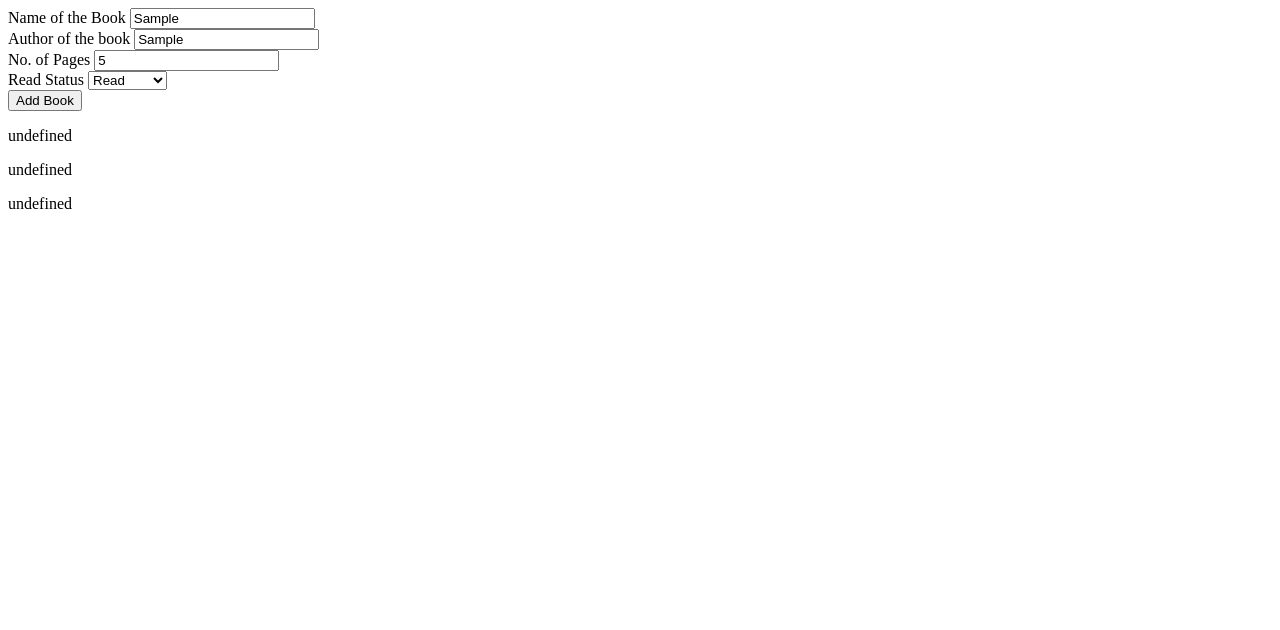
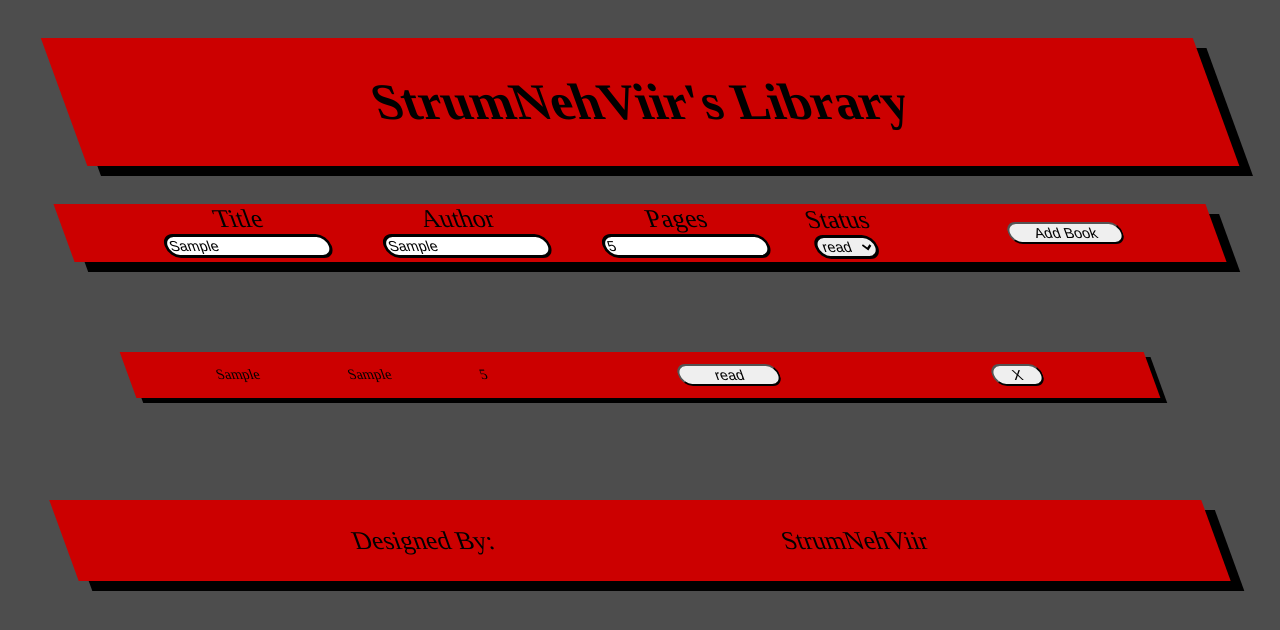
Before and after one commit to strumnehviir/bookLibrary, a plain HTML site: page index.html in a window 1280 px wide. Both pictures are taken after typing "Sample", "Sample", "5" into the empty fields and a click on the input "Add Book". Drawn offline with Linux system fonts and the light colour scheme.

Commit message:
completed project

```diff
--- a/index.html
+++ b/index.html
@@ -5,31 +5,40 @@
         <link rel = "stylesheet" href = "library.css">
     </head>
     <body>
-        <div id = "forum-box">
+        <div id = "container">
+            <div id = "title">
+                <h1>StrumNehViir's Library</h1>
+            </div>
+            <div id = "form-box">
                 <form id = "form">
-                <div id = "name-box">
-                    <label for = "book">Name of the Book</label>
-                    <input  name = "book" id ="book" type = "text" required>
+                    <div id = "name-box" class = "formbox">
+                        <label for = "book">Title</label>
+                        <input  name = "book" id ="book" type = "text" class = "form-input" required>
                     </div>
-                <div id ="author-box">
-                    <label for = "author" >Author of the book</label>
-                    <input name = "author" id = "author" type = "text" required>
+                    <div id ="author-box" class = "formbox">
+                        <label for = "author" >Author</label>
+                        <input name = "author" id = "author" type = "text" class = "form-input" required>
                     </div>
-                <div id = "pages-box">
-                    <label for = "pages">No. of Pages</label>
-                    <input name = "pages" id = "pages" type = "number" required>
+                    <div id = "pages-box" class = "formbox">
+                        <label for = "pages">Pages</label>
+                        <input name = "pages" id = "pages" type = "number" class = "form-input" required>
                     </div>
-                <div id = "status-box">
-                    <label for = "status">Read Status</label>
-                <select name = "status" id="status" name = "status">
-                    <option value="read">Read</option>
-                    <option value="not-read">Not Read</option>
+                    <div id = "status-box" class = "formbox">
+                        <label for = "status">Status</label>
+                    <select name = "status" id="status" name = "status" class = "form-input" required>
+                        <option value="read">read</option>
+                        <option value="not-read">not read</option>
                       </select>
                     </div>
                     <input id = submit type = "submit" value = "Add Book">
                 </form>
             </div>
             <div id = "library-box"></div>
+            <div id = "footer">
+                <p> Designed By: </p>
+                <p>StrumNehViir</p>
+            </div>
             <script src = "library.js"></script>
+        </div>
     </body>
 </html>
--- a/library.css
+++ b/library.css
@@ -0,0 +1,132 @@
+body{
+    border: 0px;
+    margin: 0px;
+    font-size: 2vw;
+}
+
+#container{
+    width: 100vw;
+    min-height: 100vh;
+    background-color: #4d4d4d;
+    display: flex;
+    flex-direction: column;
+    align-items: center;
+}
+
+#title{
+    width: 90%;
+    height: 5%;
+    background-color: #cc0000;
+    display: flex;
+    flex-direction: row;
+    justify-content: center;
+    box-shadow: 10px 10px;
+    margin-top: 3%;
+    transform: skewX(20deg);
+
+}
+
+
+#form-box{
+    width: 90%;
+    height: 30%;
+    background-color: #cc0000;
+    box-shadow: 10px 10px;
+    margin-top: 3%;
+    transform: skewX(20deg);
+}
+
+#form{
+    width: 100%;
+    height: 100%;
+    display: flex;
+    flex-direction: row;
+    align-items: center;
+    justify-content: center;
+
+}
+
+.formbox{
+    display: flex;
+    flex-direction: column;
+    margin-left: 1%;
+    margin-right: 1%;
+    align-items: center;
+    justify-content: center;
+
+
+
+}
+.form-input{
+    width: 80%;
+    height: 40%;
+    font-size: .9rem;
+    border: solid;
+    border-color: black;
+    border-radius: 1rem;
+    margin-bottom: 2%;
+
+}
+
+#submit{
+    width: 10%;
+    height: 5%;
+    font-size: .9rem;
+    margin-right: 2%;
+    margin-left: 10%;
+    border-radius: 1rem;
+}
+
+#library-box{
+    width: 100%;
+    min-height: 50%;
+    margin-top: 5%;
+    margin-bottom: 5%;
+    display: flex;
+    flex-direction: column;
+    align-items: center;
+}
+
+.book-box{
+    width: 80%;
+    height: 10%;
+    background-color: #cc0000;
+    display: flex;
+    flex-direction: row;
+    justify-content: space-evenly;
+    align-items: center;
+    font-size: .9rem;
+    transform: skewX(20deg);
+    box-shadow: 5px 5px;
+    margin-top: 2%;
+}
+
+.read-button{
+    width: 10%;
+    height: 5%;
+    font-size: .9rem;
+    margin-right: 2%;
+    margin-left: 10%;
+    border-radius: 1rem;
+}
+
+.cross-button{
+    width: 5%;
+    height: 5%;
+    font-size: .9rem;
+    margin-right: 2%;
+    margin-left: 10%;
+    border-radius: 2rem;
+}
+
+#footer{
+    width: 90%;
+    height: 5%;
+    background-color: #cc0000;
+    display: flex;
+    flex-direction: row;
+    justify-content: space-evenly;
+    box-shadow: 10px 10px;
+    margin-top: 3%;
+    transform: skewX(20deg);
+}
--- a/library.js
+++ b/library.js
@@ -6,45 +6,121 @@ function Book(title, author, pages, read){
     this.pages = pages
     this.read = read
 }
-function creatorDom(library){
+
+function removeAllChildNodes(parent) {
+    while (parent.firstChild) {
+        parent.removeChild(parent.firstChild);
+    }
+}
+
+function eventListenerClassCross(){
+    let bookBoxCross = document.getElementsByClassName('cross-button')
+    for(cross of bookBoxCross){
+        cross.addEventListener('click', (e) => {
+            let crossInfo = e.target
+            let divID = crossInfo.parentNode.id
+            let removingDiv = document.getElementById(divID)
+            removingDiv.remove()
+            let uncleanedDivID = divID
+            let libraryEntry = uncleanedDivID.replaceAll("-", " ")
+            let offendingEntry = library.filter(entry => entry.title === libraryEntry)
+
+            library = library.filter(x => !offendingEntry.includes(x))
+        })
+    }
+}
+
+function eventListenerStatusChange(){
+    let bookBoxStatusButton = document.getElementsByClassName('read-button')
+    for(readButton of bookBoxStatusButton){
+        readButton.addEventListener('click', (e) =>{
+            let readButtonInfo = e.target
+            let buttonInfo = readButtonInfo.innerText
+
+            if(buttonInfo === "read"){
+                readButtonInfo.innerText = "not read"
+                let divID = readButtonInfo.parentNode.id
+                let libraryEntry = divID.replaceAll("-", " ")
+                let offendingEntryArray = library.filter(entry => entry.title === libraryEntry)
+                let offendingEntry = offendingEntryArray[0]
+                offendingEntry.read = "not read"
+                let libraryFoundObjectIndex = library.findIndex((book) => book.title === offendingEntry.title)
+                library.splice(libraryFoundObjectIndex, 1, offendingEntry)
+            }
+            else if( buttonInfo === "not read"){
+                readButtonInfo.innerText = "read"
+                let divID = readButtonInfo.parentNode.id
+                let libraryEntry = divID.replaceAll("-", " ")
+                let offendingEntryArray = library.filter(entry => entry.title === libraryEntry)
+                let offendingEntry = offendingEntryArray[0]
+                offendingEntry.read = "read"
+                let libraryFoundObjectIndex = library.findIndex((book) => book.title === offendingEntry.title)
+                library.splice(libraryFoundObjectIndex, 1, offendingEntry)
+            }
+
+        })
+    }
+}
+
+function creatorDom(inputArr){
     let libraryBox = document.getElementById('library-box')
-    for( bookObject in library){
-        console.table(library)
-        console.log(book.title)
-        console.log(book.author)
-        console.log(book.pages)
+    removeAllChildNodes(libraryBox)
+    inputArr.forEach(bookObject =>{
+
         let bookbox = document.createElement('div')
+        bookbox.setAttribute("class", "book-box")
+        let titleIdNAmeArr = bookObject.title.split(" ")
+        let titleIdName = titleIdNAmeArr.join("-")
+        bookbox.setAttribute("id", titleIdName)
+
         let booktitle = document.createElement('p')
         let bookwriter = document.createElement('p')
         let bookpages = document.createElement('p')
+        let readButton = document.createElement("button")
+        let crossButton = document.createElement('button')
+
         booktitle.innerText = bookObject.title
         bookwriter.innerText = bookObject.author
         bookpages.innerText = bookObject.pages
+        readButton.innerText = bookObject.read
+        crossButton.innerText = "X"
+
+        readButton.setAttribute('class', 'read-button')
+        readButton.setAttribute('id', `${titleIdName}-button`)
+        crossButton.setAttribute('class', 'cross-button')
+        crossButton.setAttribute('id',`${titleIdName}-cross`)
+
         bookbox.appendChild(booktitle)
         bookbox.appendChild(bookwriter)
         bookbox.appendChild(bookpages)
+        bookbox.appendChild(readButton)
+        bookbox.appendChild(crossButton)
         libraryBox.appendChild(bookbox)
-    }
+        eventListenerClassCross()
+        eventListenerStatusChange()
+
+    })
+
 }
 
 function libraryGenerator(name, author, pages, read){
     newBook = new Book(name, author, pages, read)
     library.push(newBook)
     creatorDom(library)
+
 }
 
 function bookListener(){
     let form = document.querySelector('#form')
-    let bookName
-    let bookAuthor
-    let bookPages
-    let bookStatus
     form.addEventListener('submit', (e)=>{
         e.preventDefault()
-        bookName = document.querySelector('#book').value
-        bookAuthor = document.querySelector('#author').value
-        bookPages = document.querySelector('#pages').value
-        bookStatus = document.querySelector('#status').value
+        let bookName = document.querySelector('#book').value
+        let bookAuthor = document.querySelector('#author').value
+        let bookPages = document.querySelector('#pages').value
+        let statusRaw = document.querySelector('#status').value
+        let statusArr = statusRaw.split('-')
+        let bookStatus = statusArr.join(" ")
+
         libraryGenerator(bookName, bookAuthor, bookPages, bookStatus)
 
     })
```
Also changed, not shown: 1 other file. Lines whose indentation alone changed are shown as unchanged.
